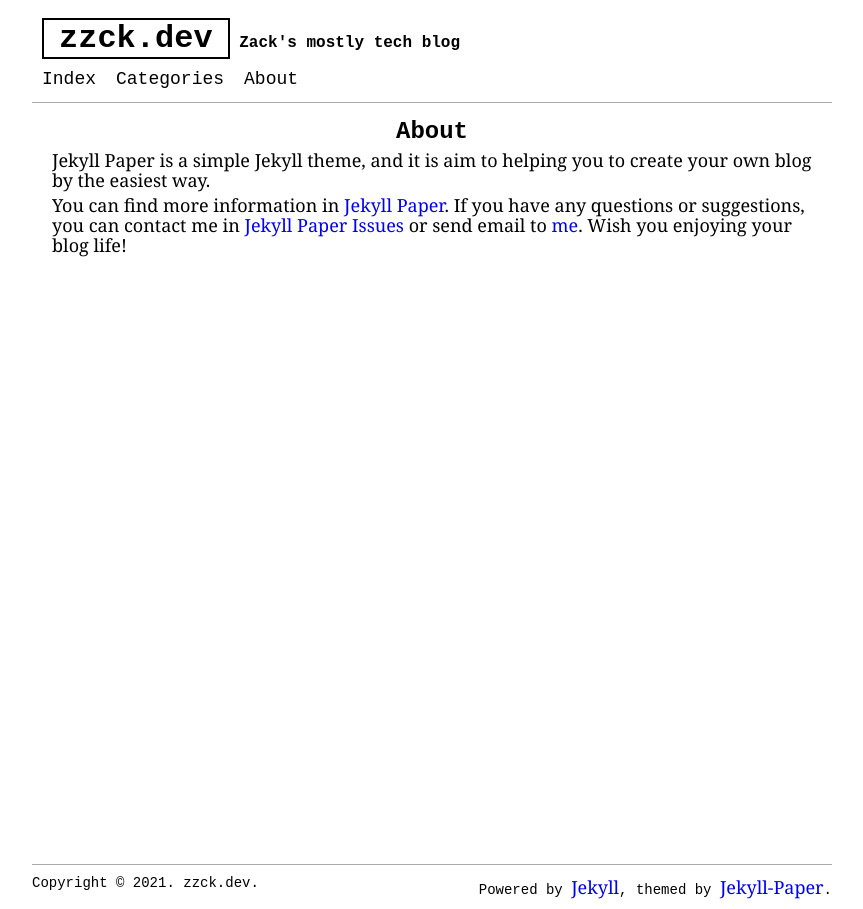
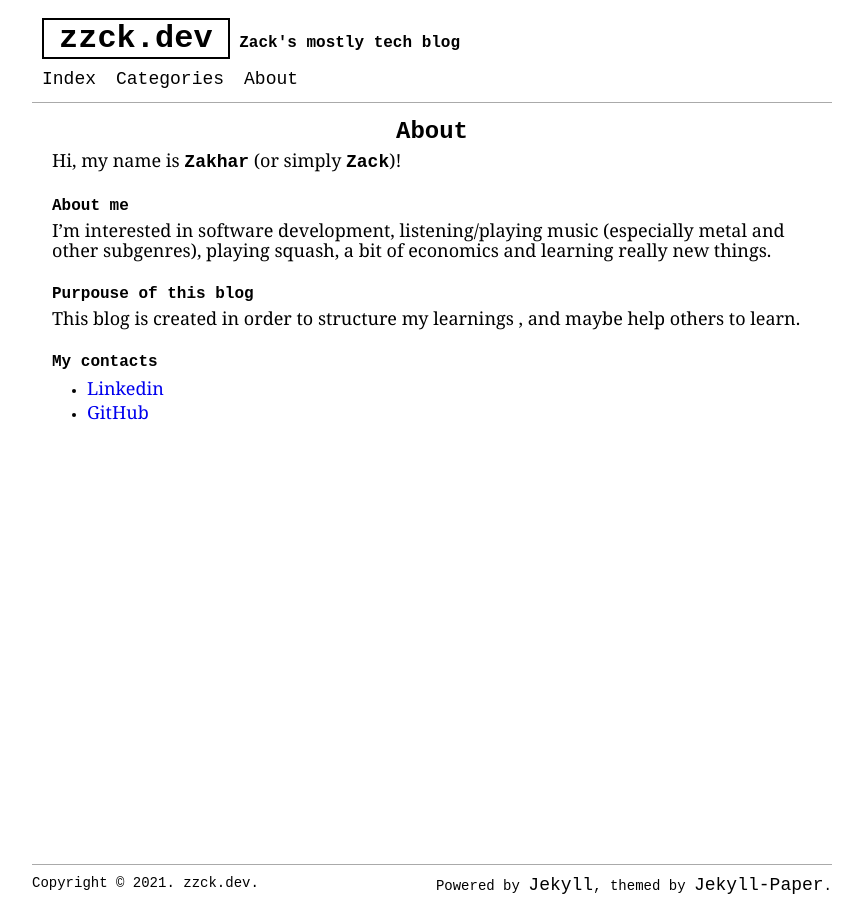
Before and after one commit to ZaharBozhok/zzck.dev, a Jekyll site: the page built from pages/about.md, in a window 1280 px wide. Shown: the whole page, without its empty margins (208-1071 px from the left). Built offline with Jekyll 4.4.1, drawn with Linux system fonts in a browser that asks for light colours.

Commit message:
Small refactoring

```diff
--- a/_includes/footer.html
+++ b/_includes/footer.html
@@ -1,6 +1,6 @@
 <div class="footer-copyright">
   <span class="footer-copyright-text float-left">Copyright &copy; {{ site.time | date: '%Y' }}. {{ site.domain }}.</span>
   <span class="footer-copyright-text float-right">
-    Powered by <a href="https://jekyllrb.com/">Jekyll</a>, themed by <a href="https://github.com/ghosind/Jekyll-Paper">Jekyll-Paper</a>.
+    Powered by <a class="custom-link" href="https://jekyllrb.com/">Jekyll</a>, themed by <a class="custom-link" href="https://github.com/ghosind/Jekyll-Paper">Jekyll-Paper</a>.
   </span>
 </div>
--- a/_includes/head.html
+++ b/_includes/head.html
@@ -5,8 +5,8 @@
 {% if site.keywords or page.tags %}
 <meta name="keywords" content="{% if page.tags %}{{ page.tags | join: ','}}{% else %}{{ site.keywords | join: ',' }}{% endif %}" />
 {% endif %}
-<link rel="shortcut icon" href="/favicon.ico" />
-<link rel="apple-touch-icon" href="/favicon.ico"/>
+<link rel="shortcut icon" href="/favicon.png" />
+<link rel="apple-touch-icon" href="/favicon.png"/>
 <link rel="alternate" type="application/rss+xml" title="{{ site.title }} - {{ site.description }}" href="{{ site.baseurl }}/feed.xml" />
 <link rel="stylesheet" type="text/css" href="{{ site.baseurl }}/assets/css/base.css" />
 <link rel="stylesheet" type="text/css" href="{{ site.baseurl }}/assets/css/highlight.css" />
--- a/pages/about.md
+++ b/pages/about.md
@@ -4,9 +4,11 @@ title: About
 permalink: /about/
 ---
 
-Jekyll Paper is a simple Jekyll theme, and it is aim to helping you to create your own blog by the easiest way.
-
-You can find more information in [Jekyll Paper][jekyll-paper]. If you have any questions or suggestions, you can contact me in [Jekyll Paper Issues][jekyll-paper-issues] or send email to [me](mailto:i@ghosind.com). Wish you enjoying your blog life!
-
-[jekyll-paper]: https://github.com/ghosind/Jekyll-Paper
-[jekyll-paper-issues]: https://github.com/ghosind/Jekyll-Paper/issues
+Hi, my name is **Zakhar** (or simply **Zack**)!<br><br>
+#### About me
+I'm interested in software development, listening/playing music (especially metal and other subgenres), playing squash, a bit of economics and learning really new things.<br><br>
+#### Purpouse of this blog
+This blog is created in order to structure my learnings , and maybe help others to learn.<br><br>
+#### My contacts
+- [Linkedin](https://www.linkedin.com/in/zakhar-bozhok-b7901911a/)
+- [GitHub](https://github.com/ZaharBozhok)
--- a/pages/category.html
+++ b/pages/category.html
@@ -10,7 +10,7 @@ permalink: /category/
   </div>
   <ul class="categories-list">
     {% for category in site.categories %}
-      <li><a href="{{ base.url }}/category/{{ category | first | slugify }}">{{ category | first }}</a></li>
+      <li style="list-style-type: none;"><a class="custom-link" href="{{ base.url }}/category/{{ category | first | slugify }}">{{ category | first }}</a></li>
     {% endfor %}
   </ul>
 </article>
```
Also changed, not shown: assets/images/category-screenshot.png (deleted), assets/images/index-screenshot.png (deleted), assets/images/mobile-screenshot.png (deleted), assets/images/post-screenshot.png (deleted), favicon.ico (deleted), favicon.png (added).
